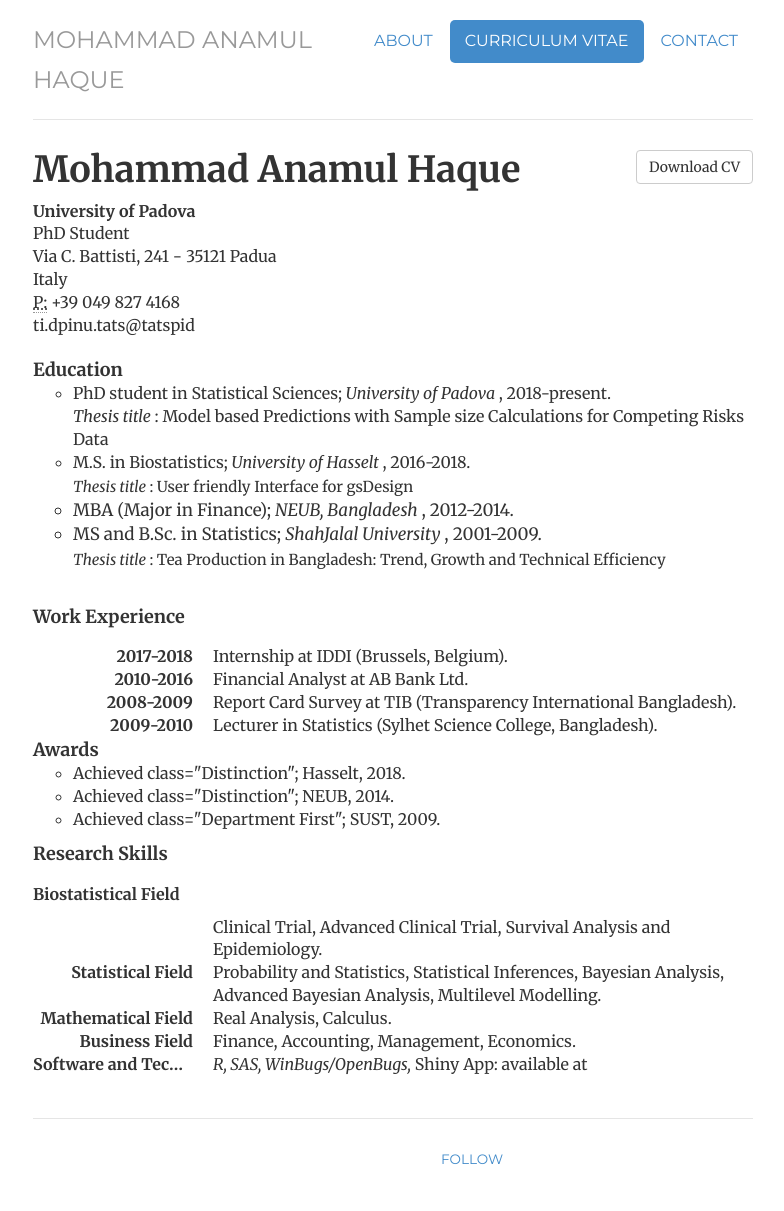
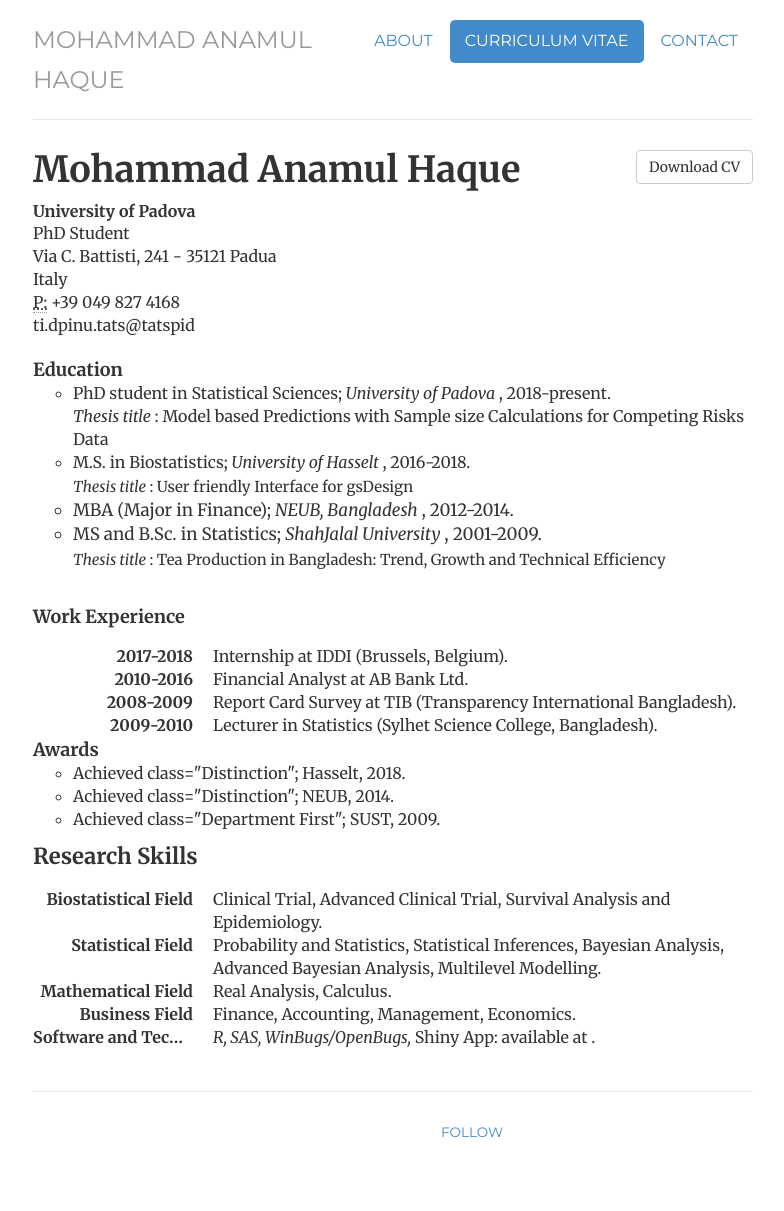
Before and after one commit to haquemdanamul/haquemdanamul, a Jekyll site: the page built from resume/index.html, in a window 1280 px wide. Shown: the whole page, without its empty margins (247-1031 px from the left). Built offline with Jekyll 4.4.1, drawn with Linux system fonts in a browser that asks for light colours; nearby versions of some CDN libraries; library files that are not in the unit come from our copies; after the commit the page ends 1184 px from its top, so only the background shows below that.

Commit message:
Update index.html

```diff
--- a/resume/index.html
+++ b/resume/index.html
@@ -54,9 +54,9 @@ description: Contact information for Jonathan McGlone, a Librarian, Front-End De
 <li> Achieved class="Department First"; SUST, 2009. </li>
 </ul>
 
-<b style="font-size:18px"> Research Skills </b>
+<b style="font-size:22px"> Research Skills </b>
 <dl class="dl-horizontal">
-	<p><strong>Biostatistical Field </strong></p>
+	<dt>Biostatistical Field </dt>
 <dd>Clinical Trial, Advanced Clinical Trial, Survival Analysis and Epidemiology.</dd>
 	<dt>Statistical Field</dt>
 <dd>Probability and Statistics, Statistical Inferences, Bayesian Analysis, Advanced Bayesian Analysis, Multilevel Modelling.</dd>
@@ -65,7 +65,7 @@ description: Contact information for Jonathan McGlone, a Librarian, Front-End De
 	<dt>Business Field</dt>
 <dd>Finance, Accounting, Management, Economics.</dd>
 	<dt>Software and Technical Knowledge</dt>
-<dd><i> R,  SAS, WinBugs/OpenBugs,</i> Shiny App: available at <a href="https://haquemdanamul.shinyapps.io/update_session/" title="gsDesign with Conditional power for IDDI".> </a> </li>
+<dd><i> R,  SAS, WinBugs/OpenBugs,</i> Shiny App: available at <a href="https://haquemdanamul.shinyapps.io/update_session/" title="gsDesign with Conditional power for IDDI"> </a>.
   </dd>
 	</d1>
 
```
Also changed, not shown: other parts of resume/index.html (+1 -1 lines).
